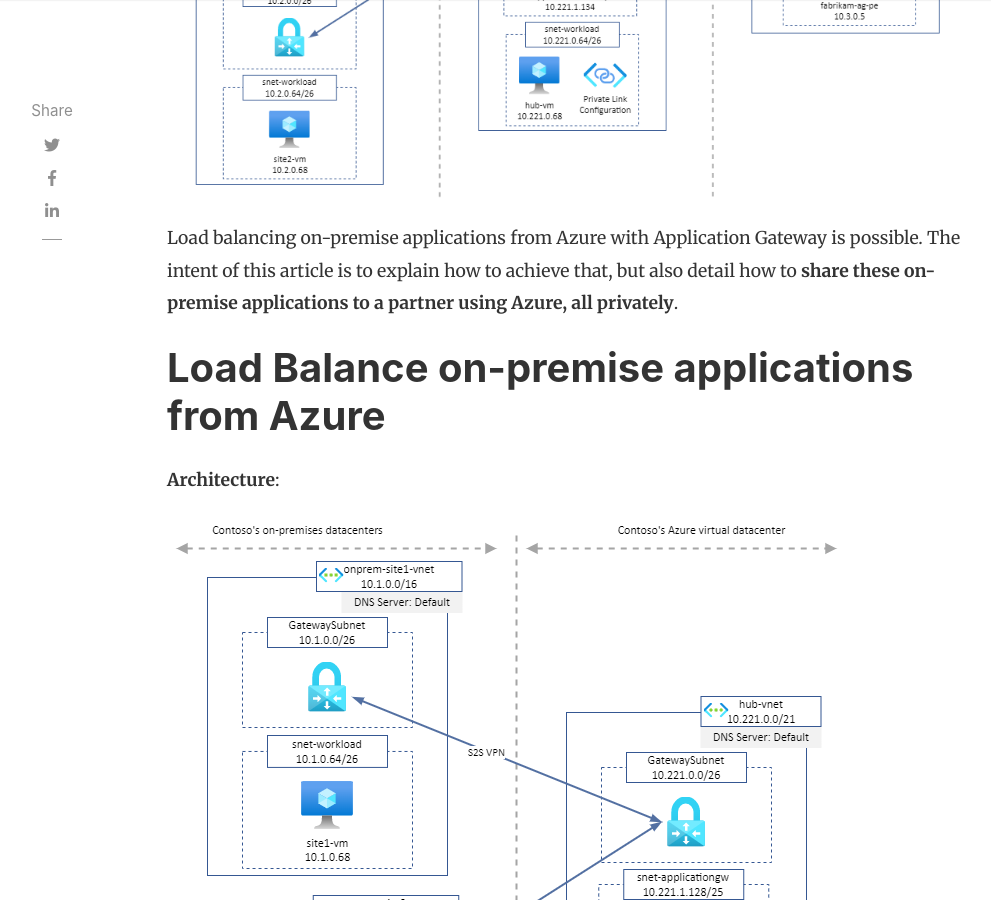
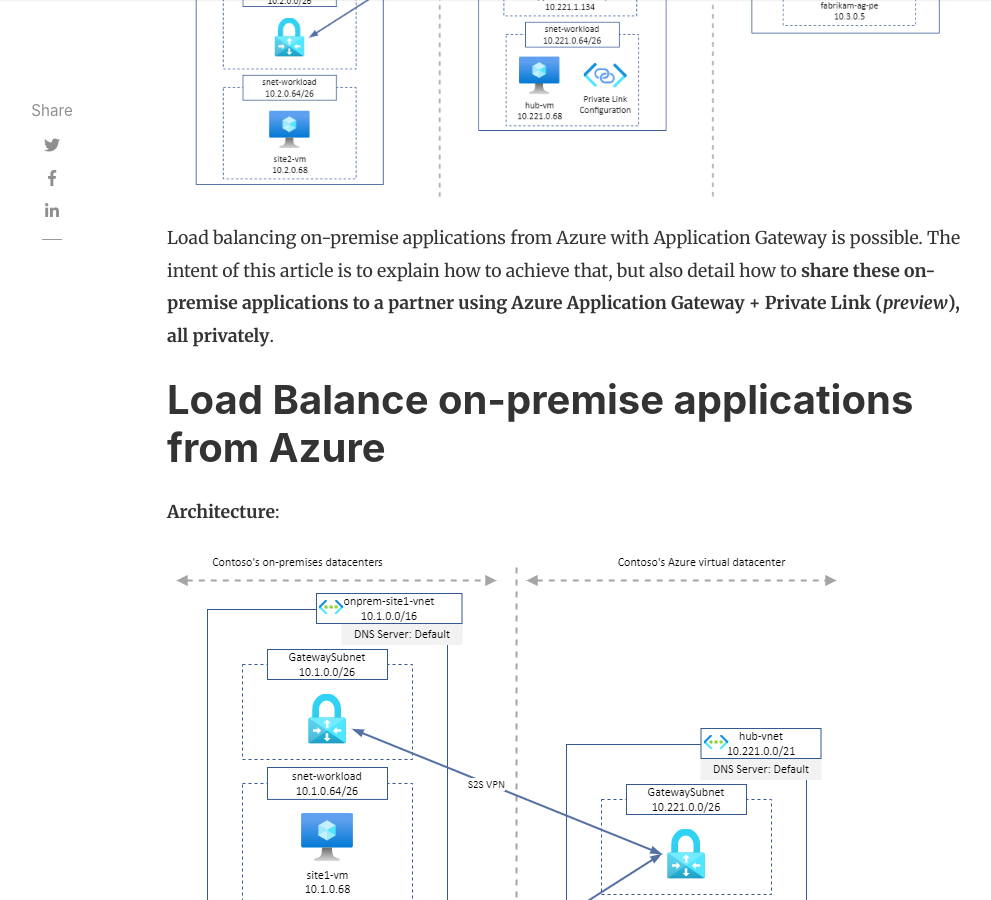
Before and after one commit to davidsntg/dawlysd.github.com, a Jekyll site: the page built from _posts/2022-10-18-expose-onpremise-applications-with-application-gateway.md, in a window 1280 px wide and 900 px high, scrolled down 744 px. Shown: the whole window, without its empty margins (118-1109 px from the left). Built offline with Jekyll 4.4.1, drawn with Linux system fonts in a browser that asks for light colours; nearby versions of some CDN libraries; comment, search, counter and statistics services are not loaded.

Commit message:
Update 2022-10-18-expose-onpremise-applications-with-application-gateway.md

```diff
--- a/_posts/2022-10-18-expose-onpremise-applications-with-application-gateway.md
+++ b/_posts/2022-10-18-expose-onpremise-applications-with-application-gateway.md
@@ -9,7 +9,7 @@ featured: true
 ---
 
 Load balancing on-premise applications from Azure with Application Gateway is possible.
-The intent of this article is to explain how to achieve that, but also detail how to **share these on-premise applications to a partner using Azure, all privately**.
+The intent of this article is to explain how to achieve that, but also detail how to **share these on-premise applications to a partner using Azure Application Gateway + Private Link (*preview*), all privately**.
 
 # Load Balance on-premise applications from Azure
 
```
